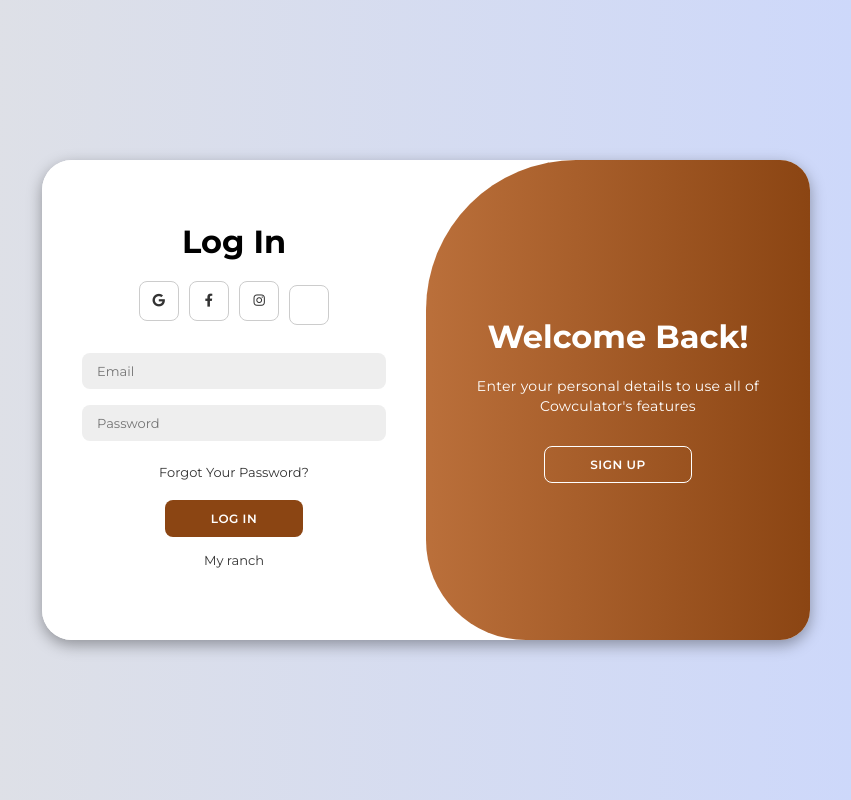
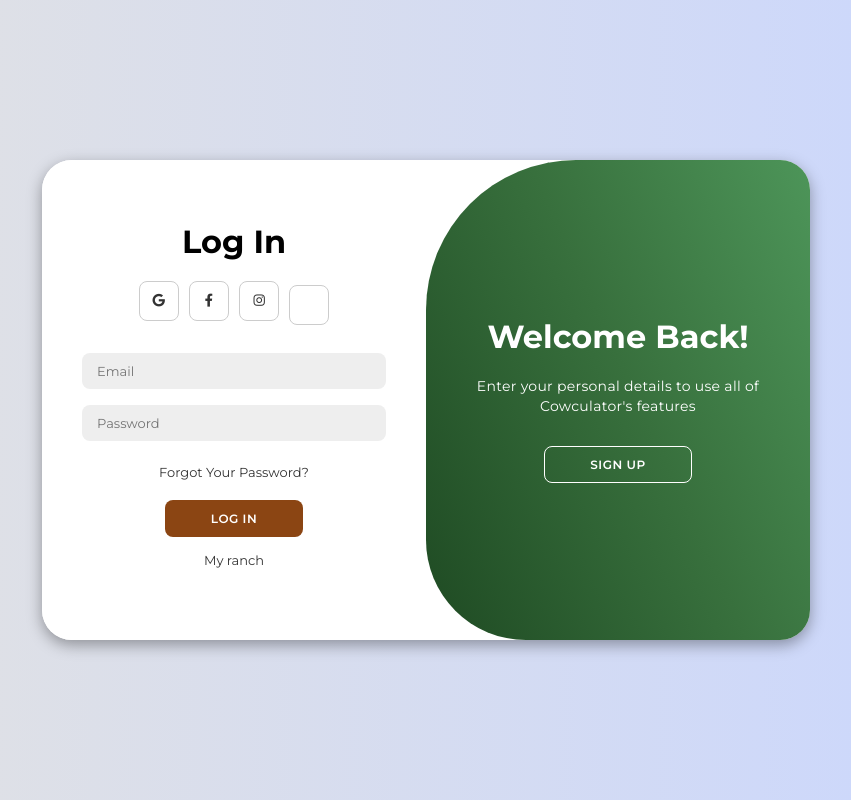
Before and after one commit to JBertrandP/Cowculator, a Flask app: page /signuplogin in a window 1280 px wide. Shown: the whole page, without its empty margins (214-1065 px from the left). Run offline with Flask 3, Linux system fonts and the light colour scheme.

Commit message:
actualizacion color de Login

```diff
--- a/frontend/static/css/styleLoginSignUp.css
+++ b/frontend/static/css/styleLoginSignUp.css
@@ -163,7 +163,7 @@ body{
 .toggle{
     background-color: #512da8;
     height: 100%;
-    background: linear-gradient(to right, #ea9a62 ,#8b4513 );
+    background: linear-gradient(245.59deg, #4d9559 0%, #38703d 28.53%, #133917 75.52%);
     color: #fff;
     position: relative;
     left: -100%;
```
